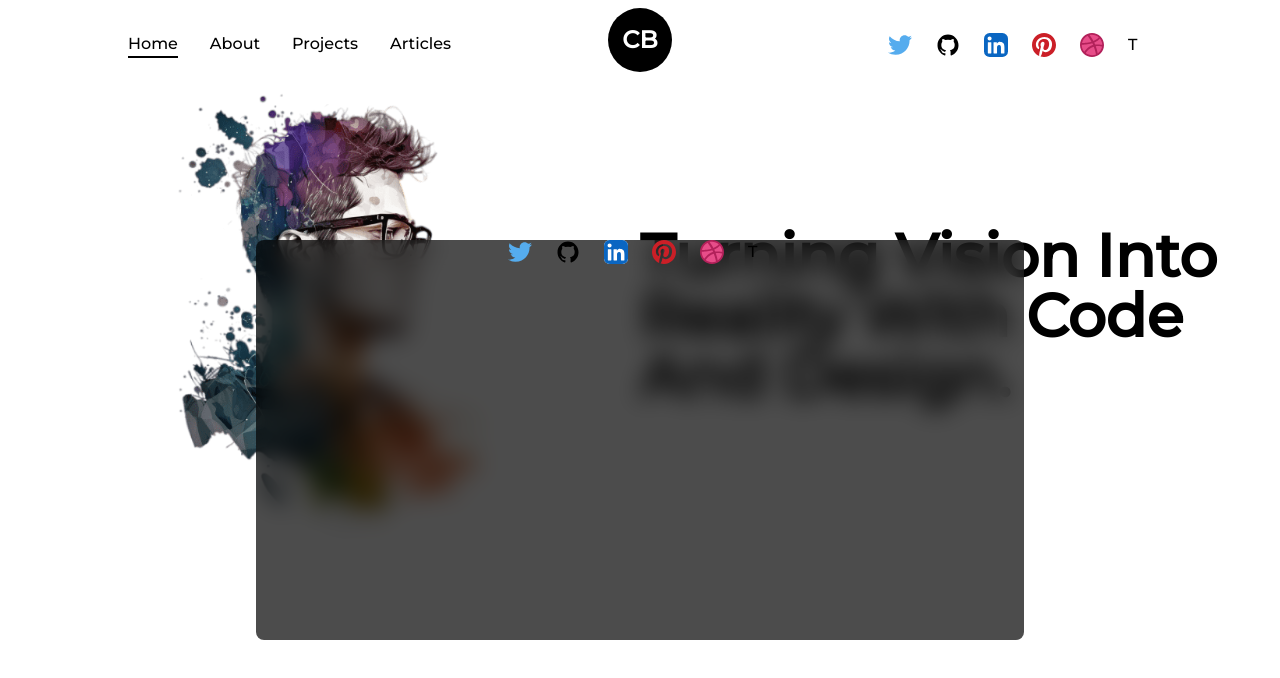
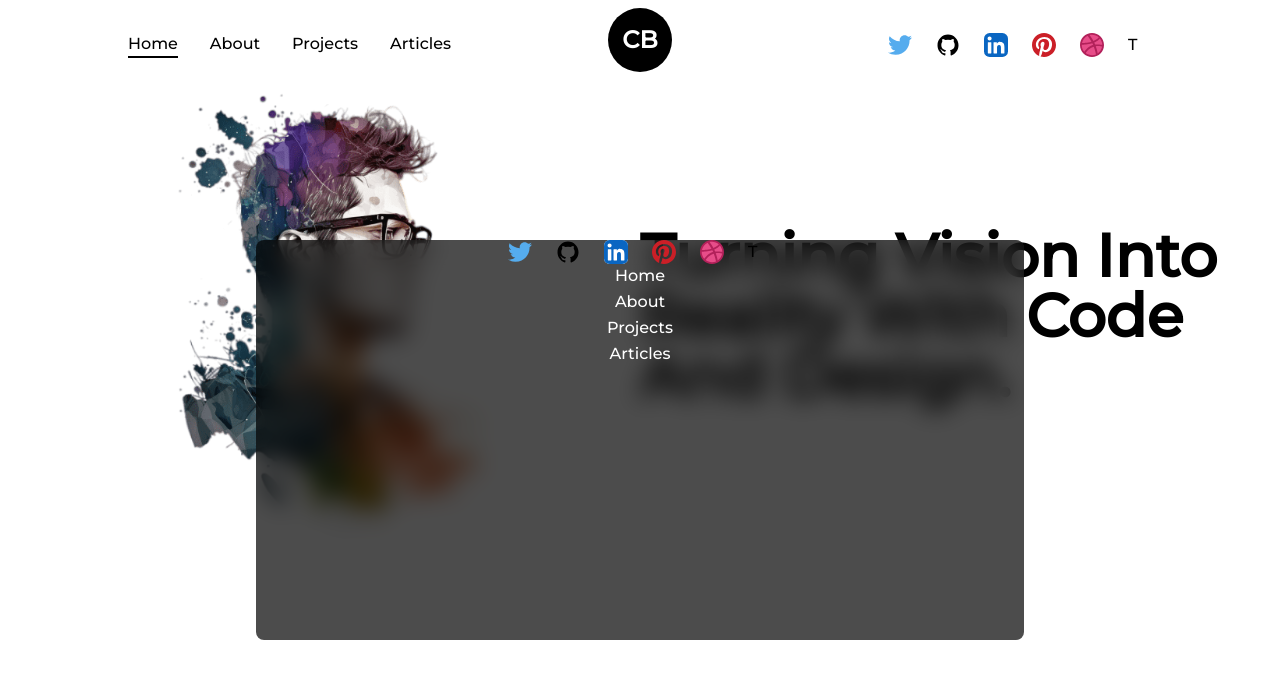
Before and after one commit to YM202c2100/tutorials, a Next.js app: page / in a window 1280 px wide. Both pictures are taken after a click on the button "CB". Shown: the top 678 px of the page. Built offline with nearby package versions, Linux system fonts and the light colour scheme.

Commit message:
[feat] ポップアップメニューに内部リンクを追加

```diff
--- a/app/components/Logo.tsx
+++ b/app/components/Logo.tsx
@@ -13,7 +13,11 @@ interface LogoProps{
   className?:string
 }
 
-const PopupMenu:React.FC = ()=>{
+interface PopupProps{
+  toggleMenu: React.Dispatch<React.SetStateAction<boolean>>
+}
+
+const PopupMenu:React.FC<PopupProps> = ({toggleMenu})=>{
   return(
     <div className="w-[60vw] h-[50vh] backdrop-blur-md bg-black/70 fixed top-1/2 left-1/2 -translate-x-1/2 translate-y-1/2 rounded-lg">
       <nav className="flex items-center justify-center">
@@ -23,6 +27,24 @@ const PopupMenu:React.FC = ()=>{
         <PinterestIcon className="w-6 mx-3"/>
         <DribbbleIcon className="w-6 mx-3"/>
         <motion.a href="/" target="_blank" whileHover={{scale:1.1, y:-2}} whileTap={{scale:0.9}} className="w-6 ml-3">T</motion.a>
+      </nav>
+      <nav className="items-center flex flex-col">
+        <Link href="/" className="text-white group" onClick={()=>toggleMenu(false)}>
+          Home
+          <div className="w-0 group-hover:w-full h-0.5 relative -translate-y-[2px] bg-white ease-in transition-[width]"/>
+        </Link>
+        <Link href="/about" className="text-white group" onClick={()=>toggleMenu(false)}>
+          About
+          <div className="w-0 group-hover:w-full h-0.5 relative -translate-y-[2px] bg-white ease-in transition-[width]"/>
+        </Link>
+        <Link href="/projects" className="text-white group" onClick={()=>toggleMenu(false)}>
+          Projects
+          <div className="w-0 group-hover:w-full h-0.5 relative -translate-y-[2px] bg-white ease-in transition-[width]"/>
+        </Link>
+        <Link href="/articles" className="text-white group" onClick={()=>toggleMenu(false)}>
+          Articles
+          <div className="w-0 group-hover:w-full h-0.5 relative -translate-y-[2px] bg-white ease-in transition-[width]"/>
+        </Link>
       </nav>
     </div>
   )
@@ -47,7 +69,7 @@ const Logo:React.FC<LogoProps> = ({className})=>{
         CB
       </motion.button>
 
-      {isMenuOpen && <PopupMenu/>}
+      {isMenuOpen && <PopupMenu toggleMenu={toggleMenu}/>}
     </div>
   )
 }
```
